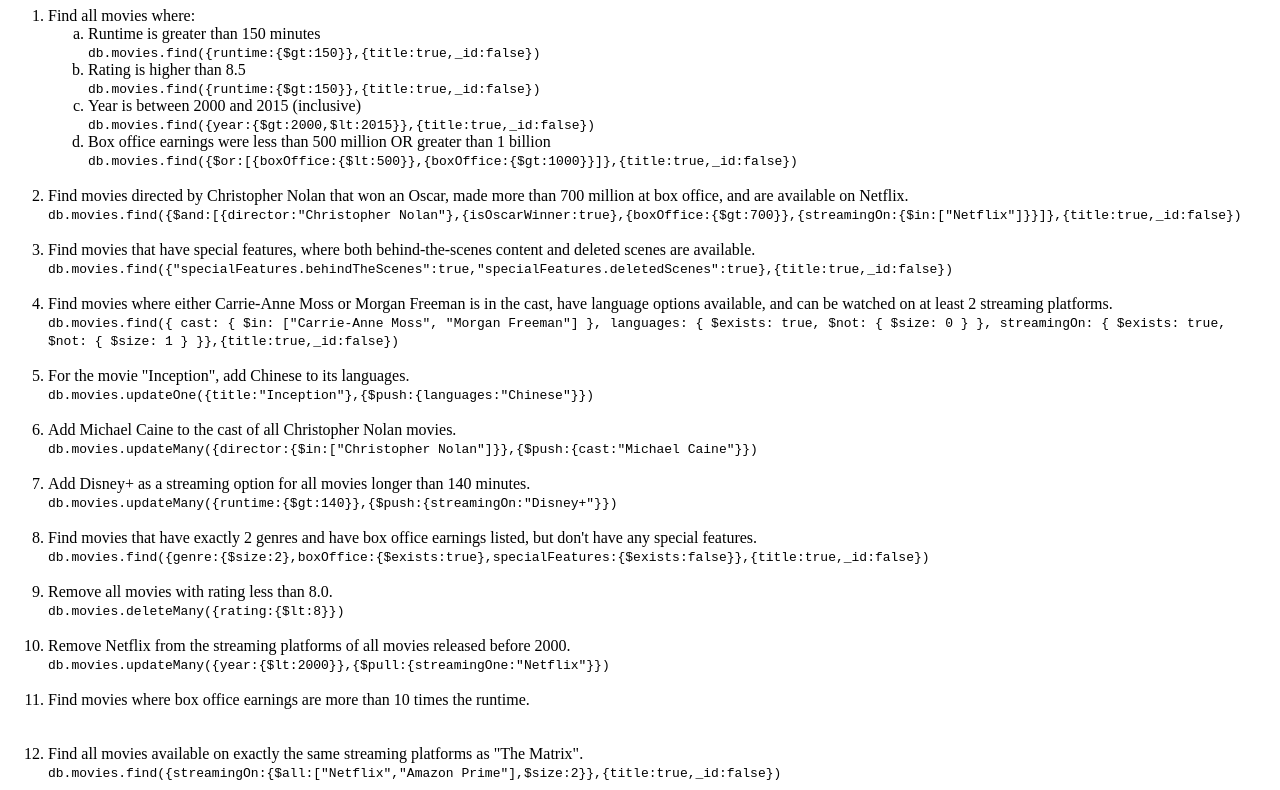
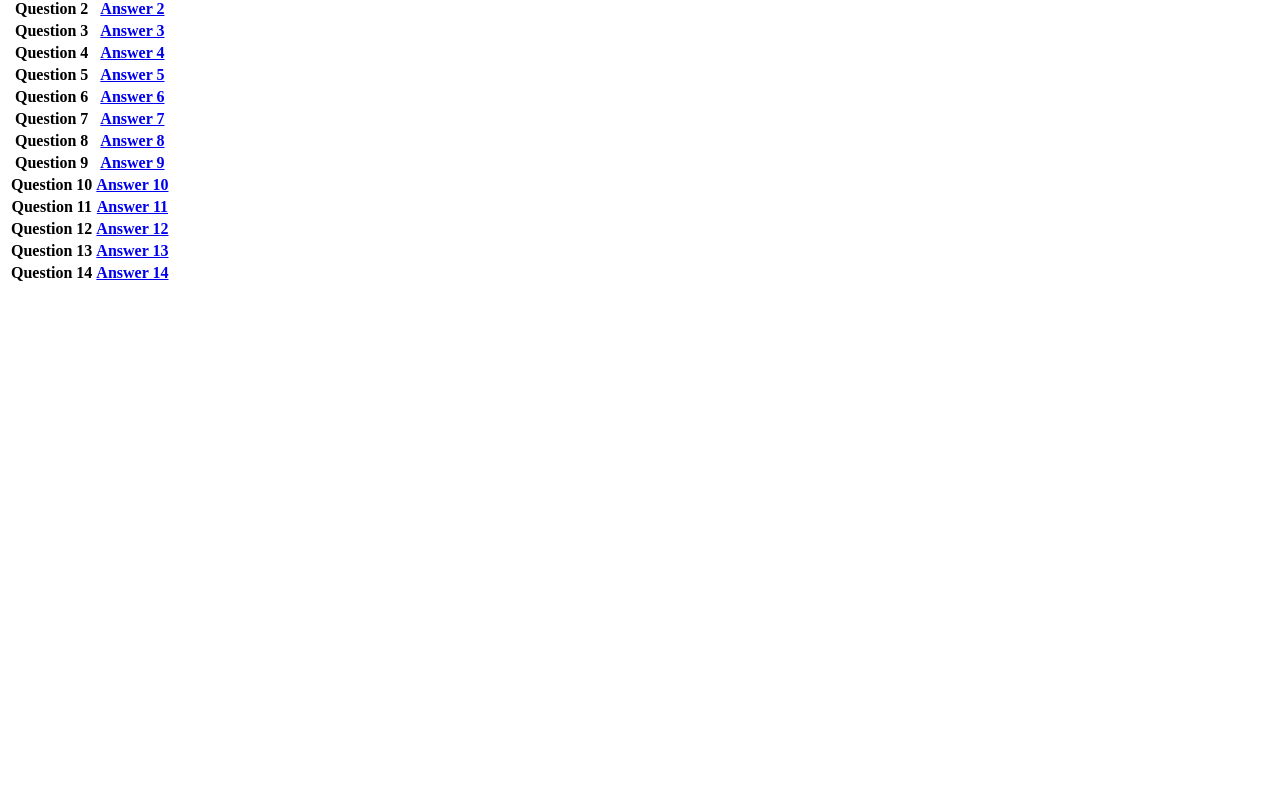
Before and after one commit to mrSinghSatyam/WDI-Assignment, a plain HTML site: page index.html in a window 1280 px wide. Shown: the part 73-863 px from the top of the page. After the commit the page ends 800 px from the top, so only its background shows below. Drawn offline with Linux system fonts and the light colour scheme.

Commit message:
Addded Assignment2

```diff
--- a/index.html
+++ b/index.html
@@ -3,69 +3,75 @@
 <head>
     <meta charset="UTF-8">
     <meta name="viewport" content="width=device-width, initial-scale=1.0">
-    <title>Mon</title>
+    <title>Document</title>
 </head>
-<body>
-    <h1>MongoDb Assignment </h1>
-    <ol>
-
-        <li>Find all movies where:
-            <ol type="a">
-                <li>Runtime is greater than 150 minutes</li>
-                <code>db.movies.find({runtime:{$gt:150}},{title:true,_id:false})</code>
-                <li>Rating is higher than 8.5</li>
-                <code>db.movies.find({runtime:{$gt:150}},{title:true,_id:false})</code>
-                <li>Year is between 2000 and 2015 (inclusive)</li>
-                <code>db.movies.find({year:{$gt:2000,$lt:2015}},{title:true,_id:false})</code>
-                <li>Box office earnings were less than 500 million OR greater than 1 billion</li>
-                <code>db.movies.find({$or:[{boxOffice:{$lt:500}},{boxOffice:{$gt:1000}}]},{title:true,_id:false})</code>
-            </ol>
-        </li>
-        <br>
-        <li>Find movies directed by Christopher Nolan that won an Oscar, made more than 700 million at box office, and are available on Netflix.</li>
-        <code>db.movies.find({$and:[{director:"Christopher Nolan"},{isOscarWinner:true},{boxOffice:{$gt:700}},{streamingOn:{$in:["Netflix"]}}]},{title:true,_id:false})</code>
-        <br>
-        <br>
-        <li>Find movies that have special features, where both behind-the-scenes content and deleted scenes are available.</li>
-        <code>db.movies.find({"specialFeatures.behindTheScenes":true,"specialFeatures.deletedScenes":true},{title:true,_id:false})
-        </code>
-        <br><br>
-        <li>Find movies where either Carrie-Anne Moss or Morgan Freeman is in the cast, have language options available, and can be watched on at least 2 streaming platforms.</li>
-        <code>db.movies.find({    cast: { $in: ["Carrie-Anne Moss", "Morgan Freeman"] },    languages: { $exists: true, $not: { $size: 0 } },    streamingOn: { $exists: true, $not: { $size: 1 } }},{title:true,_id:false})</code>
-        <br><br>
-        <li>For the movie "Inception", add Chinese to its languages.</li>
-        <code>db.movies.updateOne({title:"Inception"},{$push:{languages:"Chinese"}})</code>
-        <br><br>
-        <li>Add Michael Caine to the cast of all Christopher Nolan movies.</li>
-        <code>db.movies.updateMany({director:{$in:["Christopher Nolan"]}},{$push:{cast:"Michael Caine"}})</code>
-        <br><br>
-        <li>Add Disney+ as a streaming option for all movies longer than 140 minutes.</li>
-        <code>db.movies.updateMany({runtime:{$gt:140}},{$push:{streamingOn:"Disney+"}})
-        </code>
-        <br><br>
-        <li>Find movies that have exactly 2 genres and have box office earnings listed, but don't have any special features.</li>
-        <code>db.movies.find({genre:{$size:2},boxOffice:{$exists:true},specialFeatures:{$exists:false}},{title:true,_id:false})</code>
-        <br><br>
-        <li>Remove all movies with rating less than 8.0.</li>
-        <code>db.movies.deleteMany({rating:{$lt:8}})</code>
-        <br><br>
-        <li>Remove Netflix from the streaming platforms of all movies released before 2000.</li>
-        <code>db.movies.updateMany({year:{$lt:2000}},{$pull:{streamingOne:"Netflix"}})</code>
-        <br><br>
-        <li>Find movies where box office earnings are more than 10 times the runtime.</li>
-        <code></code>
-        <br><br>
-        <li>Find all movies available on exactly the same streaming platforms as "The Matrix".</li>
-        <code> db.movies.find({streamingOn:{$all:["Netflix","Amazon Prime"],$size:2}},{title:true,_id:false})</code>
-        <br><br>
-        <li>Find movies that have both "Action" and "Sci-Fi" in their genres.</li>
-        <code>db.movies.find({genre:{$all:["Action","Sci-Fi"]}},{title:true,_id:false})</code>
-        <br><br>
-        <li>Find movies where "Action" is the first genre listed.</li>
-        <code></code>
-        <br><br>
-        <li>Find movies that have exactly 3 cast members.</li>
-        <code>db.movies.find({cast:{$size:3}})</code>
-    </ol>
+<body border="1">
+    <table>
+        <caption>All Assignment file</caption>
+        <thead>
+            <tr>
+                <th>Question</th>
+                <th>Output</th>
+            </tr>
+        </thead>
+        <tbody>
+            <tr>
+                <th>Question 1</th>
+                <th><a href="q1.html"></a>Answer 1</th>
+            </tr>
+            <tr>
+                <th>Question 2</th>
+                <th><a href="q2.html">Answer 2</a></th>
+            </tr>
+            <tr>
+                <th>Question 3</th>
+                <th><a href="q3.html">Answer 3</a></th>
+            </tr>
+            <tr>
+                <th>Question 4</th>
+                <th><a href="q4.html">Answer 4</a></th>
+            </tr>
+            <tr>
+                <th>Question 5</th>
+                <th><a href="q5.html">Answer 5</a></th>
+            </tr>
+            <tr>
+                <th>Question 6</th>
+                <th><a href="AQ1.html">Answer 6</a></th>
+            </tr>
+            <tr>
+                <th>Question 7</th>
+                <th><a href="AQ2.html">Answer 7</a></th>
+            </tr>
+            <tr>
+                <th>Question 8</th>
+                <th><a href="AQ3.html">Answer 8</a></th>
+            </tr>
+            <tr>
+                <th>Question 9</th>
+                <th><a href="AQ3.html">Answer 9</a></th>
+            </tr>
+            <tr>
+                <th>Question 10</th>
+                <th><a href="AQ4.html">Answer 10</a></th>
+            </tr>
+            <tr>
+                <th>Question 11</th>
+                <th><a href="AQ5.html">Answer 11</a></th>
+            </tr>
+            <tr>
+                <th>Question 12</th>
+                <th><a href="AQ6.html">Answer 12</a></th>
+            </tr>
+            <tr>
+                <th>Question 13</th>
+                <th><a href="AQ7.html">Answer 13</a></th>
+            </tr>
+            <tr>
+                <th>Question 14</th>
+                <th><a href="AQ8.html">Answer 14</a></th>
+            </tr>
+        </tbody>
+    </table>
 </body>
 </html>
```
